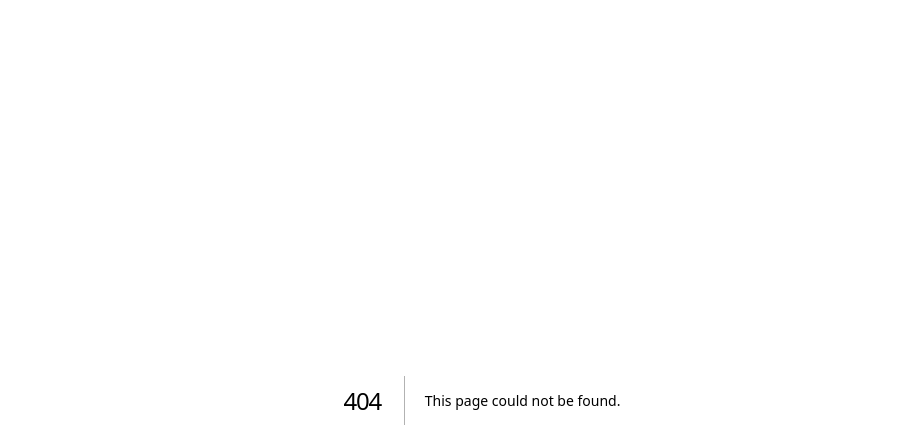
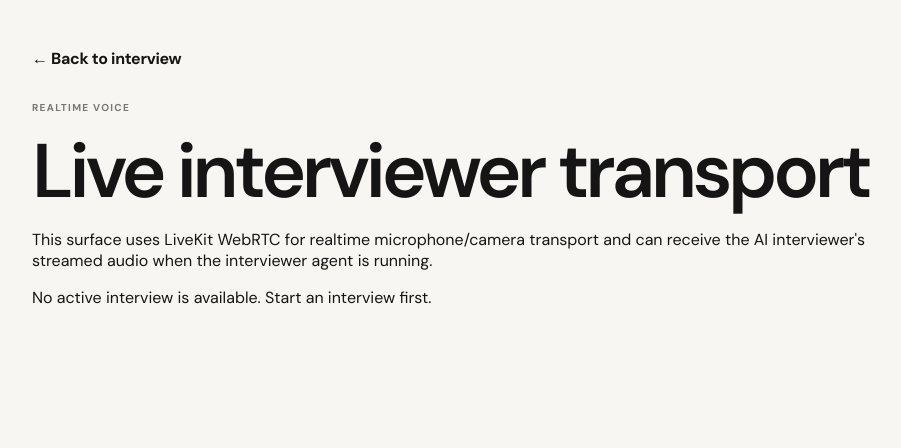
Before and after one commit to HarshKumarPathak/Interview-Platform, a Next.js app in the folder apps/web/: page /interview/realtime in a window 1280 px wide. Before the commit this address had no page. Shown: the top 448 px of the page, without its empty margins (158-1059 px from the left). Built offline with nearby package versions, Linux system fonts and the light colour scheme; a web font is replaced by a local one.

Commit message:
feat(realtime): add LiveKit realtime interview surface

```diff
--- /dev/null
+++ b/apps/web/app/interview/realtime/page.tsx
@@ -0,0 +1,34 @@
+"use client";
+
+import Link from "next/link";
+import { useEffect, useState } from "react";
+import RealtimeTransport from "../room/RealtimeTransport";
+
+export default function RealtimeInterviewPage() {
+  const [interviewId, setInterviewId] = useState<string | null>(null);
+
+  useEffect(() => {
+    setInterviewId(sessionStorage.getItem("active-interview-id"));
+  }, []);
+
+  return (
+    <main className="product-shell" style={{ minHeight: "100vh", padding: "48px 24px" }}>
+      <div style={{ maxWidth: 900, margin: "0 auto" }}>
+        <Link href="/interview/room" className="brand">← Back to interview</Link>
+        <section className="setup-card" style={{ marginTop: 32 }}>
+          <span className="eyebrow">REALTIME VOICE</span>
+          <h1>Live interviewer transport</h1>
+          <p>
+            This surface uses LiveKit WebRTC for realtime microphone/camera transport and can receive
+            the AI interviewer's streamed audio when the interviewer agent is running.
+          </p>
+          {interviewId ? (
+            <RealtimeTransport interviewId={interviewId} />
+          ) : (
+            <p>No active interview is available. Start an interview first.</p>
+          )}
+        </section>
+      </div>
+    </main>
+  );
+}
```
